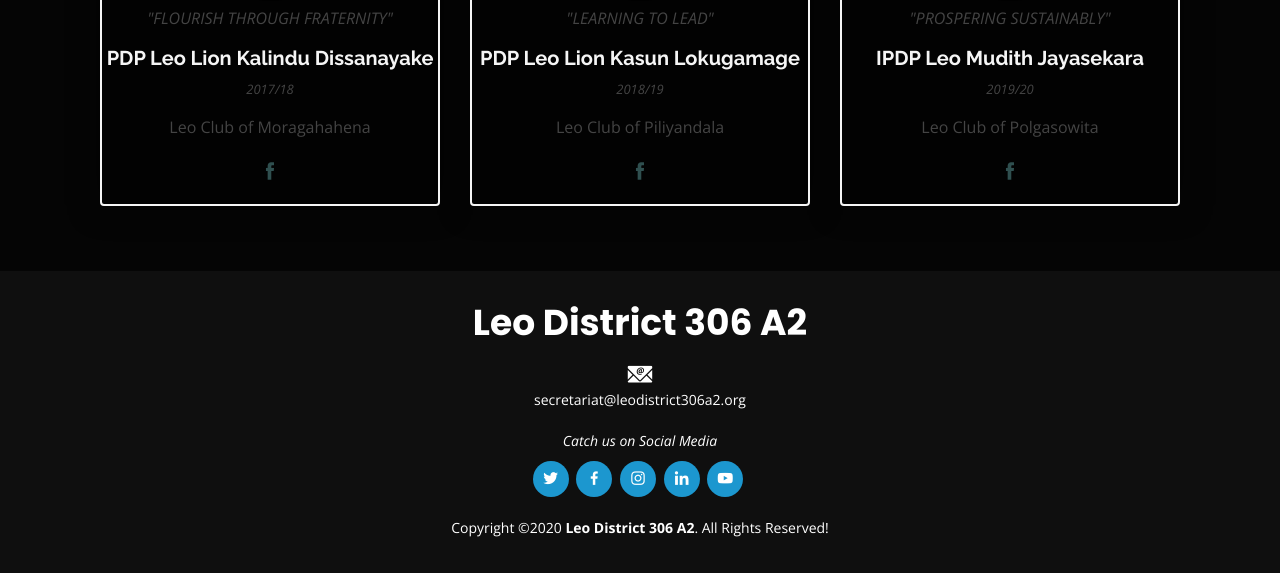
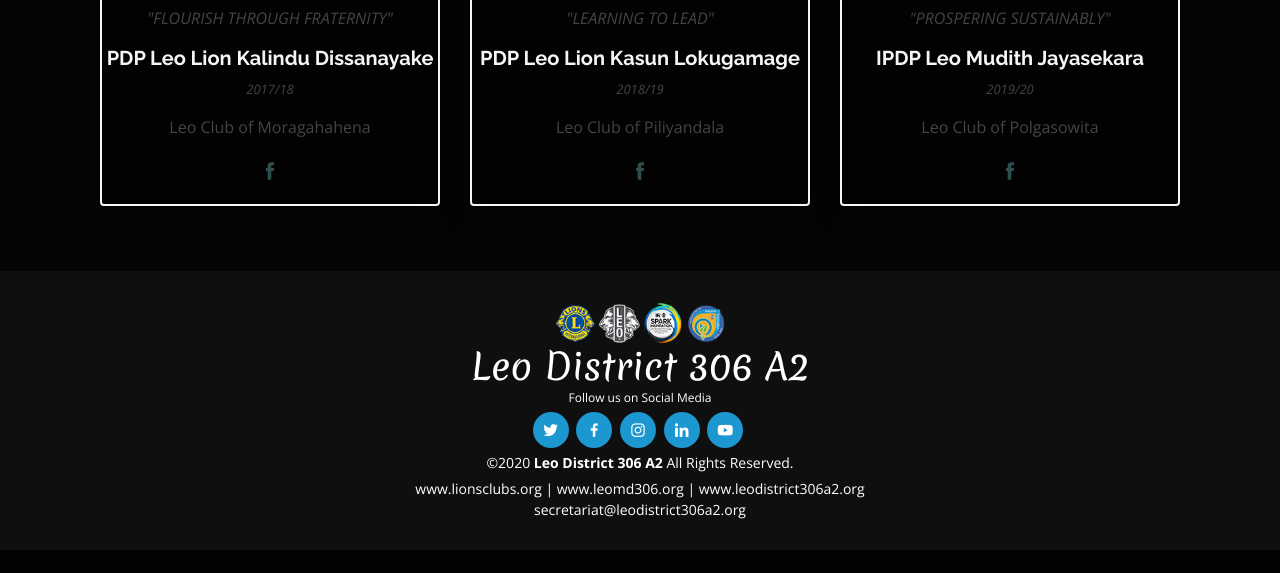
Before and after one commit to Leo-District-306-A2/A2-Official-Web, a PHP site: page /pages/pdp in a window 1280 px wide. Shown: the part 3103-3676 px from the top of the page. After the commit the page ends 3622 px from the top, so only its background shows below. Run offline with PHP 8.4, Linux system fonts and the light colour scheme; grey boxes are pictures that could not be loaded.

Commit message:
footer styled

```diff
--- /dev/null
+++ b/assets/css/fonts.css
@@ -0,0 +1,10 @@
+@import url('https://fonts.googleapis.com/css2?family=Merienda&display=swap');
+@import url('https://fonts.googleapis.com/css2?family=Dancing+Script:wght@400;500;600;700&display=swap');
+
+.merinda {
+    font-family: 'Merienda', cursive!important;
+}
+
+.dancing-script {
+    font-family: 'Dancing Script', cursive!important;
+}
--- a/assets/css/style.css
+++ b/assets/css/style.css
@@ -2331,9 +2331,11 @@ section {
 --------------------------------------------------------------*/
 #footer  .contact{
   color: white;
-}
-#footer  .contact :hover{
+  transition: opacity 0.8s ease-in;
+}
+#footer  .contact:hover{
   color: whitesmoke;
+  opacity: 0.7;
 }
 #footer {
   background: #0f0f0f;
@@ -2350,18 +2352,31 @@ section {
   position: relative;
   font-family: "Poppins", sans-serif;
   padding: 0;
-  margin: 0 0 15px 0;
+  margin: 0 0 10px 0;
 }
 
 #footer p {
-  font-size: 15;
-  font-style: italic;
+  font-size: 12px;
   padding: 0;
-  margin: 20px 0 10px 0;
+  margin: 10px 0 5px 0;
+}
+
+#footer .logos {
+  width: 180px;
+  background-color: transparent;
+  padding-bottom: 0px;
 }
 
 #footer .social-links {
   margin: 0 0 20px 0;
+}
+
+#footer .social-links .twitter:hover,
+#footer .social-links .facebook:hover,
+#footer .social-links .instagram:hover,
+#footer .social-links .linkedin:hover,
+#footer .social-links .youtube:hover{
+  transform: scale(1.2);
 }
 
 #footer .social-links a {
@@ -2370,7 +2385,7 @@ section {
   background: #1c97cf;
   color: #fff;
   line-height: 1;
-  padding: 8px 0;
+  padding: 9px 0;
   margin-right: 4px;
   border-radius: 50%;
   text-align: center;
--- a/assets/js/main.js
+++ b/assets/js/main.js
@@ -211,4 +211,4 @@
 
 
 // Copyright text
-$('#copyright-text').html(`Copyright &copy;${ (new Date()).getFullYear() } <strong><span>Leo District 306 A2</span></strong>. All Rights Reserved!`);
+$('#copyright-text').html(`&copy;${ (new Date()).getFullYear() } <strong><span>Leo District 306 A2</span></strong> All Rights Reserved.`);
--- a/pages/pdp/index.html
+++ b/pages/pdp/index.html
@@ -31,6 +31,7 @@
     <!-- Template Main CSS File -->
     <link href="../../assets/css/style.css" rel="stylesheet">
     <link href="../../assets/css/pdp-style.css" rel="stylesheet">
+    <link href="../../assets/css/fonts.css" rel="stylesheet">
 
 </head>
 
@@ -535,28 +536,26 @@
     <!-- ======= Footer ======= -->
     <footer id="footer">
         <div class="container">
-            <h3>Leo District 306 A2</h3>
-            <a class="contact" href="mailto:secretariat@leodistrict306a2.org">
-                <i class="icofont-email icofont-2x"></i>
-                <div>
-
-                    secretariat@leodistrict306a2.org
-
-                </div>
-            </a>
-            <p>Catch us on Social Media</p>
-            <div class="social-links">
+            <img src="../../assets/img/logos/all_in_one.png" class="logos">
+            <h3 class="mb-0 merinda font-weight-normal">Leo District 306 A2</h3>
+            <p class="mt-0">Follow us on Social Media</p>
+            <div class="social-links mb-1">
                 <a href="https://twitter.com/A2Buzz" class="twitter"><i class="bx bxl-twitter"></i></a>
                 <a href="https://www.facebook.com/leo306a2" class="facebook"><i class="bx bxl-facebook"></i></a>
                 <a href="https://www.instagram.com/a2leos/" class="instagram"><i class="bx bxl-instagram"></i></a>
-                <a href="https://www.linkedin.com/company/leo306a2/" class="linkedin"><i
-                        class="bx bxl-linkedin"></i></a>
+                <a href="https://www.linkedin.com/company/leo306a2/" class="linkedin"><i class="bx bxl-linkedin"></i></a>
                 <a href="https://www.youtube.com/user/leo306a2" class="youtube"><i class="bx bxl-youtube"></i></a>
             </div>
             <div class="copyright" id="copyright-text">
                 <!--Content loaded from js-->
             </div>
-            <div class="credits">
+            <div>
+                <a class="contact" href="https://www.lionsclubs.org/" target="_blank">www.lionsclubs.org</a> |
+                <a class="contact" href="http://www.leomd306.org/" target="_blank">www.leomd306.org</a> |
+                <a class="contact" href="http://www.leodistrict306a2.org/">www.leodistrict306a2.org</a>
+            </div>
+            <div>
+                <a class="contact" href="mailto:secretariat@leodistrict306a2.org">secretariat@leodistrict306a2.org</a>
             </div>
         </div>
     </footer>
```
Also changed, not shown: index.html (+12 -13 lines), pages/calendar/index.html (+15 -17 lines), pages/downloads/index.html (+14 -21 lines), pages/gallery/index.html (+14 -13 lines), pages/logos/index.html (+13 -15 lines), pages/newsletter/index.html (+13 -14 lines), pages/projects/index.html (+13 -13 lines), pages/team/index.html (+15 -19 lines), assets/img/logos/all_in_one.png (added).
